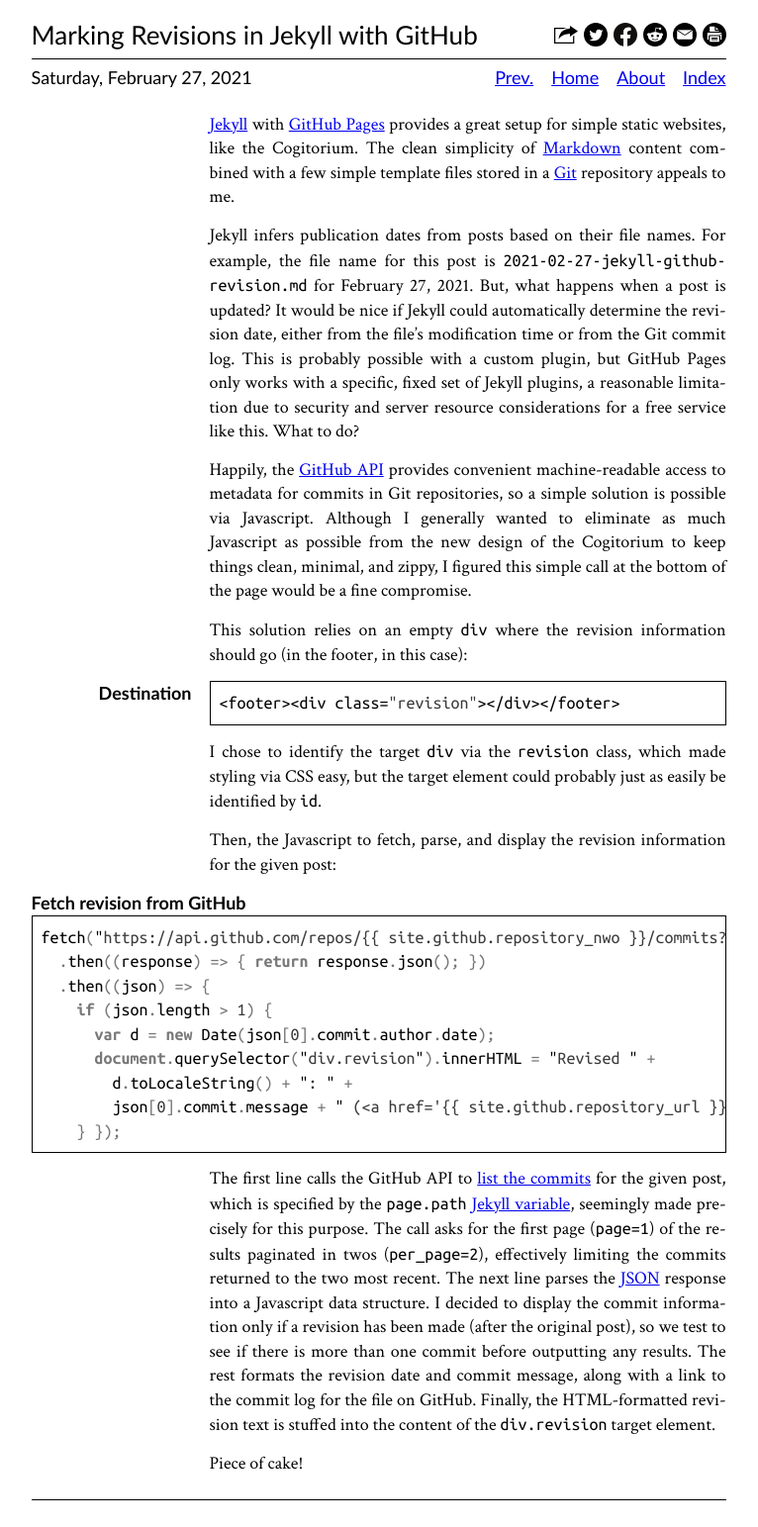
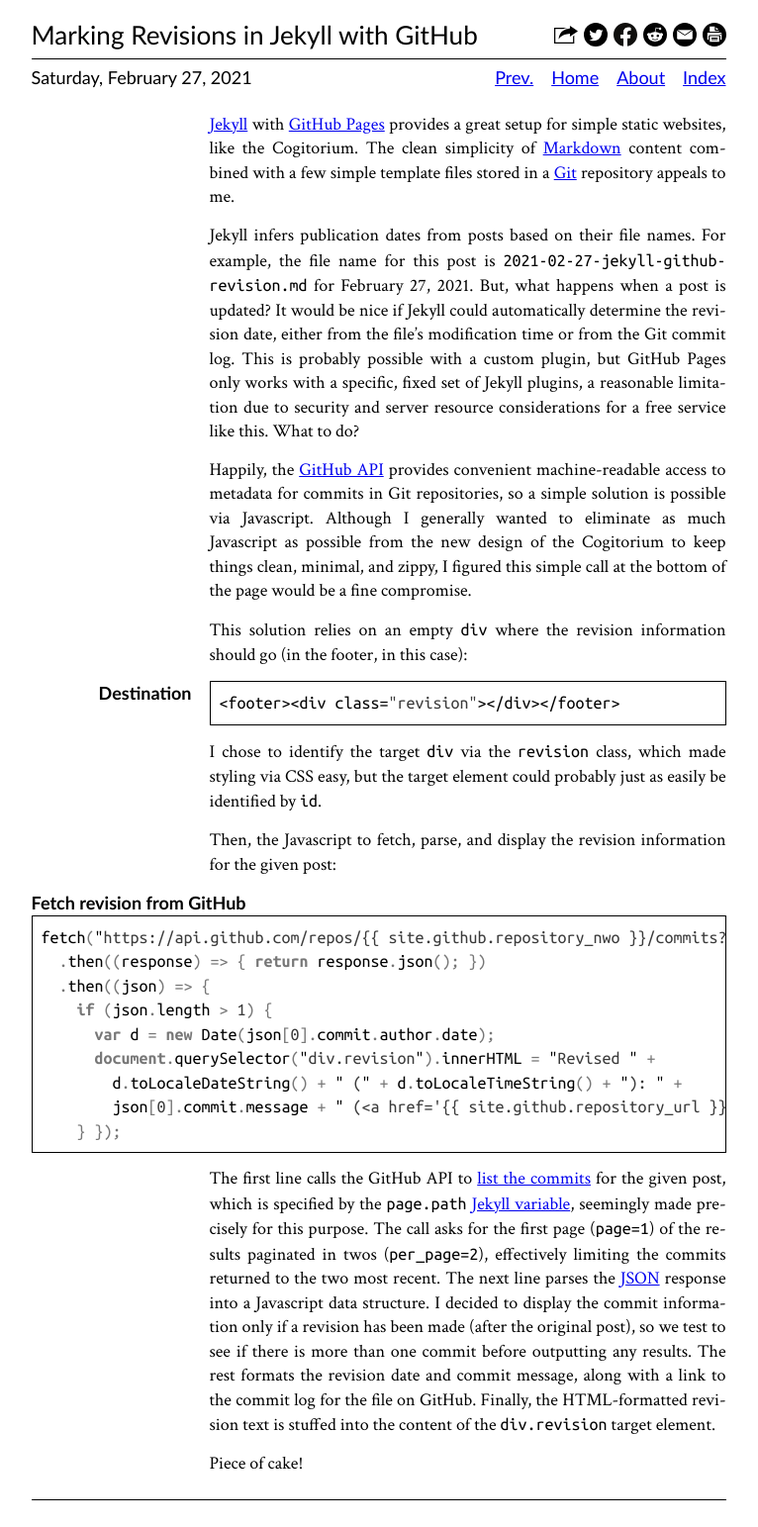
Before and after one commit to mculbert/mculbert.github.io, a Jekyll site: the page built from _posts/2021-02-27-jekyll-github-revision.md, in a window 1280 px wide. Shown: the whole page at 99% size, without its empty margins (113-879 px from the left). Built offline with Jekyll 4.4.1, drawn with Linux system fonts in a browser that asks for light colours; some web fonts are replaced.

Commit message:
Put revision time in parentheses

```diff
--- a/_layouts/default.html
+++ b/_layouts/default.html
@@ -71,7 +71,7 @@
     if (json.length > 1) {
       var d = new Date(json[0].commit.author.date);
       document.querySelector("div.revision").innerHTML = "Revised " +
-        d.toLocaleString() + ": " +
+        d.toLocaleDateString() + " (" + d.toLocaleTimeString() + "): " +
         json[0].commit.message + " (<a href='{{ site.github.repository_url }}/commits/main/{{ page.path }}'>history</a>)";
     } });
 {% endif %}
--- a/_posts/2021-02-27-jekyll-github-revision.md
+++ b/_posts/2021-02-27-jekyll-github-revision.md
@@ -56,7 +56,7 @@
     if (json.length > 1) {
       var d = new Date(json[0].commit.author.date);
       document.querySelector("div.revision").innerHTML = "Revised " +
-        d.toLocaleString() + ": " +
+        d.toLocaleDateString() + " (" + d.toLocaleTimeString() + "): " +
         json[0].commit.message + " (<a href='{{ site.github.repository_url }}/commits/main/{{ page.path }}'>history</a>)";
     } });
 ~~~
```
